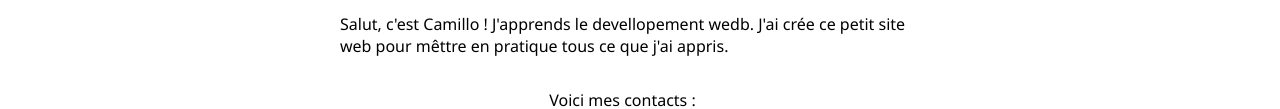
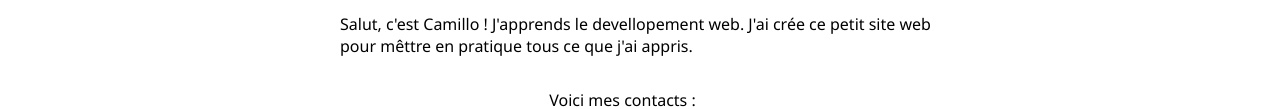
Before and after one commit to pandecamillo/ISS-KIN, a plain HTML site: page about.html in a window 1280 px wide. Shown: the part 277-386 px from the top of the page. Drawn offline with Linux system fonts and the light colour scheme.

Commit message:
Update about.html

```diff
--- a/about.html
+++ b/about.html
@@ -41,7 +41,7 @@
             </div>
        </section>
        <section class="section">
-          <p>Salut, c'est Camillo ! J'apprends le devellopement wedb. J'ai crée ce petit site web pour mêttre en pratique tous ce que j'ai appris.</p>
+          <p>Salut, c'est Camillo ! J'apprends le devellopement web. J'ai crée ce petit site web pour mêttre en pratique tous ce que j'ai appris.</p>
        </section>
        <section class="contact">
              <p>Voici mes contacts :</p>
```
